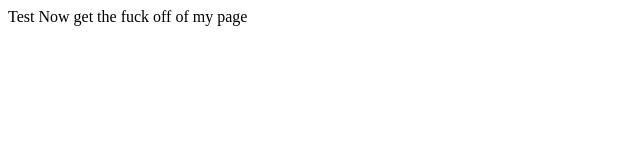
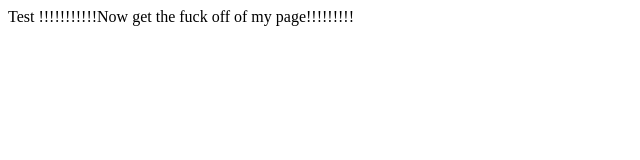
Before and after one commit to Pandemonium-Studios/Multiverse-War, a plain HTML site: page index.html in a window 1280 px wide. Shown: the whole page, without its empty margins (0-640 px from the left). Drawn offline with Linux system fonts and the light colour scheme.

Commit message:
Update index.html

```diff
--- a/index.html
+++ b/index.html
@@ -3,6 +3,6 @@
 
   </head>
   <body>
-    Test Now get the fuck off of my page
+    Test !!!!!!!!!!!Now get the fuck off of my page!!!!!!!!!
   </body>
 </html>
```
